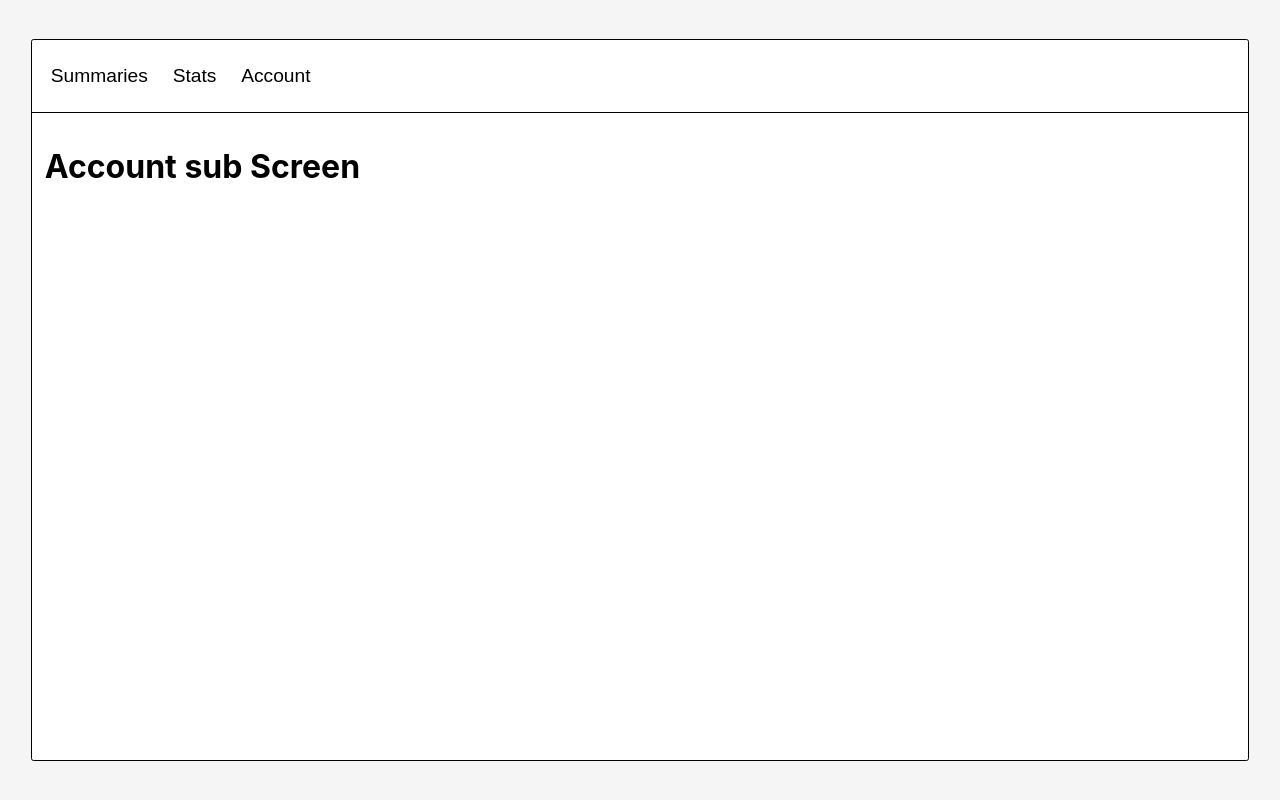
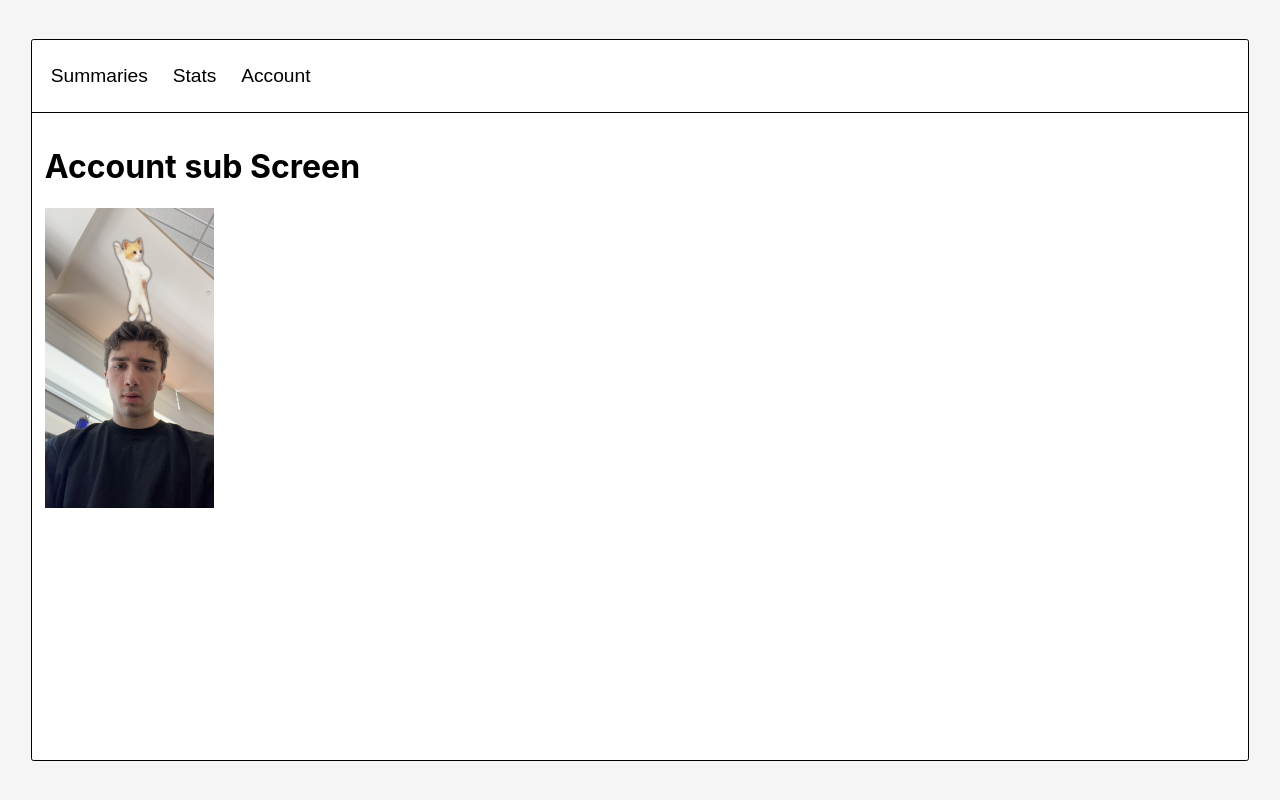
Before and after one commit to Degman1/CodeSummarizer, a React (Create React App) app in the folder frontend/: page / in a window 1280 px wide. Both pictures are taken after a click on the button "Account". Built offline with nearby package versions, Linux system fonts and the light colour scheme.

Commit message:
example img access

```diff
--- a/frontend/src/screens/AccountScreen.js
+++ b/frontend/src/screens/AccountScreen.js
@@ -2,6 +2,7 @@ function AccountScreen() {
     return (
         <div>
             <h1>Account sub Screen</h1>
+            <img style={{ height: '300px' }} src={`${process.env.PUBLIC_URL}/assets/jake.png`} />
         </div>
     );
 }
```
Also changed, not shown: frontend/src/App.js (line endings or trailing spaces).
